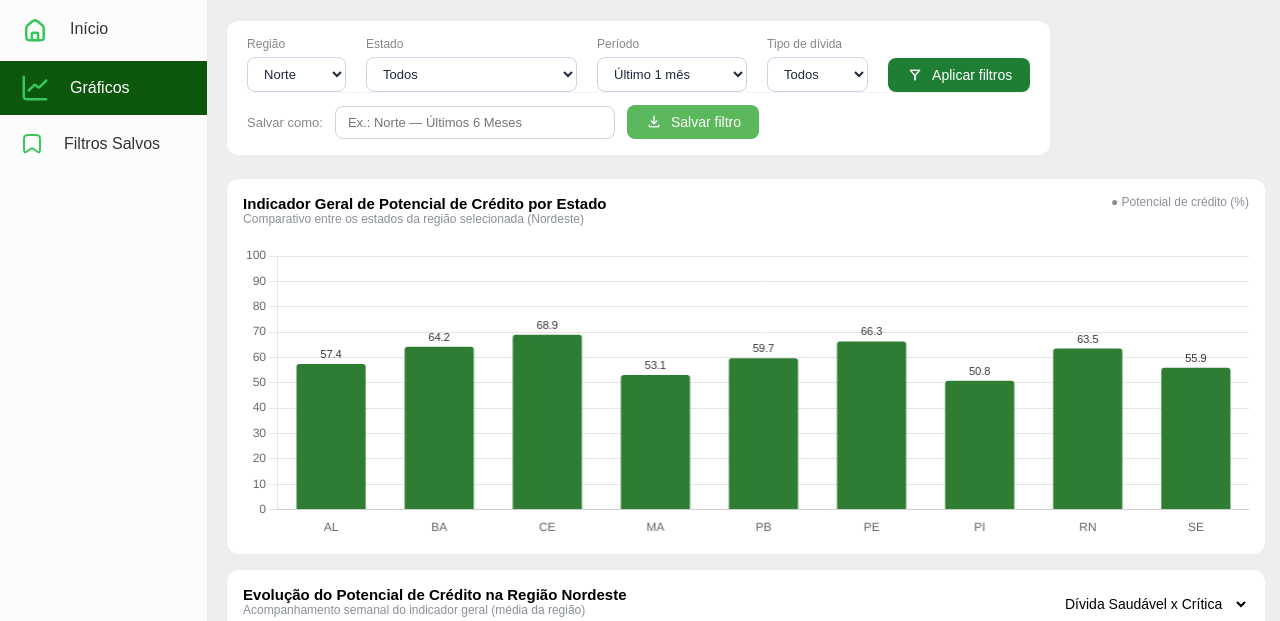
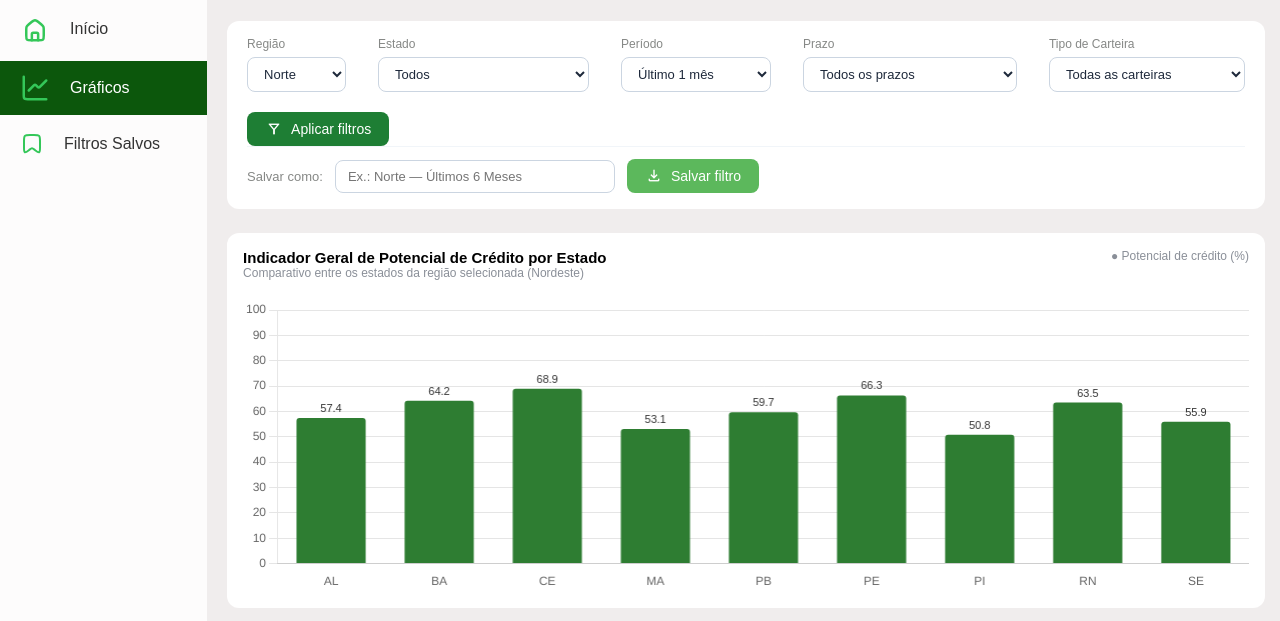
Before and after one commit to fatec-sjc-404-team/API-DSM-1SEMESTRE-2026, a Flask app: page /graficos in a window 1280 px wide. Shown: the part 132-753 px from the top of the page. Run offline with Flask 3, Linux system fonts and the light colour scheme.

Commit message:
feat(FC404-104): adiciona funcionalidade dos graficos (#76)
Filtros dos gráficos estão feitos que são:
Filtros da Regiões Norte e Nordeste
Filtros dos Estados do Norte e do Nordeste
Filtros dos Períodos em meses
Filtros dos dias do vencimentos
Filtros das Carteiras
O teste se faz no ambiente virtual.

```diff
--- a/backend/templates/graficos.html
+++ b/backend/templates/graficos.html
@@ -61,15 +61,32 @@
             <option value="12_meses">Último Ano</option>
           </select>
         </div>
-        <div class="filtro-campo">
-          <label for="filtro-divida">Tipo de dívida</label>
+       <div class="filtro-campo">
+          <label for="filtro-prazo">Prazo</label>
+          <select id="filtro-prazo" name="prazo">
+            <option value="" selected>Todos os prazos</option>
+            <option value="a_vencer_ate_90_dias">Vencer até 90 dias</option>
+            <option value="a_vencer_91_ate_360_dias">Vencer 91 a 360 dias</option>
+            <option value="a_vencer_361_ate_1080_dias">Vencer 361 a 1080 dias</option>
+            <option value="a_vencer_1081_ate_1800_dias">Vencer 1081 a 1800 dias</option>
+            <option value="a_vencer_1801_ate_5400_dias">Vencer de 1801 a 5400 dias</option>
+            <option value="a_vencer_acima_de_5400_dias">A vencer acima de 5400 dias</option>
+          </select>
+          </div>
+                  <div class="filtro-campo">
+          <label for="filtro-divida">Tipo de Carteira</label>
           <select id="filtro-divida" name="tipoDivida">
-            <option value="" selected>Todos</option>
-            <option value="saudavel">Saudável</option>
-            <option value="critica">Crítica</option>
-            <option value="mista">Mista</option>
+            <option value="" selected>Todas as carteiras</option>
+            <option value="carteira_ativa">Carteira Ativa</option>
+            <option value="carteira_a_vencer">Carteira a Vencer</option>
+            <option value="carteira_vencida">Carteira Vencida</option>
+            <option value="carteira_inadimplente">Carteira Inadimplente</option>
+            <option value="ativo_problematico">Ativo Problematico</option>
+            <option value="vencido_ate_de_15_dias">Vencido 15 até 90 dias</option>
+            <option value="vencido_acima_de_90_dias">Vencido Acima de 90 dias</option>
           </select>
         </div>
+
         <div class="filtro-acao-principal">
           <button type="submit" id="butao-aplicar" class="btn-aplicar">
             <span class="material-symbols-outlined">filter_alt</span>
```
